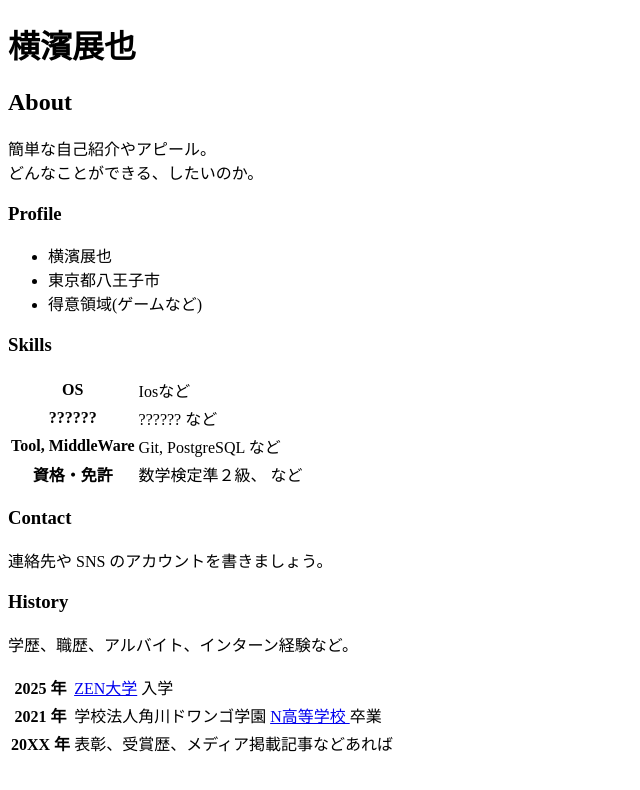
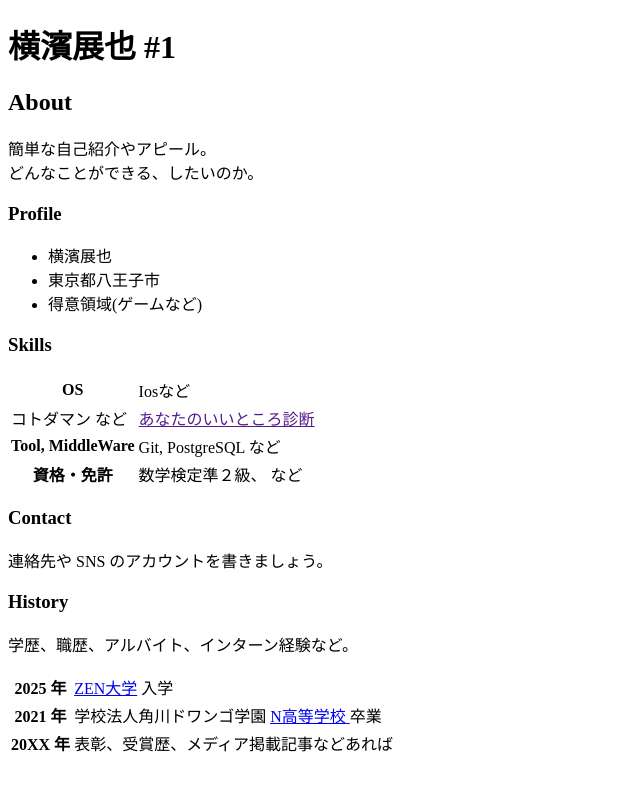
Before and after one commit to PopontaN2025/poponta2025.github.io, a plain HTML site: page index.html in a window 1280 px wide. Shown: the whole page, without its empty margins (0-640 px from the left). Drawn offline with Linux system fonts and the light colour scheme.

Commit message:
Update index.html

```diff
--- a/index.html
+++ b/index.html
@@ -3,10 +3,10 @@
   <head>
     <meta charset="utf-8">
     <meta name="viewport" content="width=device-width,initial-scale=1">
-    <title>横濱展也のポートフォリオ</title>
+    <title>横濱展也のポートフォリオh1</title>
   </head>
   <body>
-    <h1>横濱展也</h1>
+    <h1>横濱展也  #1</h1>
     <h2>About</h2> <p>
 簡単な自己紹介やアピール。<br>
 どんなことができる、したいのか。 </p>
@@ -18,8 +18,10 @@
 <th>OS</th>
 <td>Iosなど</td>
 </tr> <tr>
-<th>??????</th>
-<td>?????? など</td> </tr>
+<td>コトダマン など</td>
+<td>
+ <a href src="https://popontan2025.github.io/assessment/assessment.html"> あなたのいいところ診断 </a>
+</td> </tr>
 <tr>
 <th>Tool, MiddleWare</th> <td>Git, PostgreSQL など</td>
 </tr> <tr>
```
